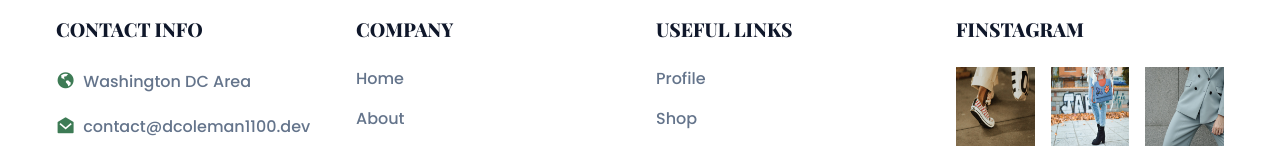
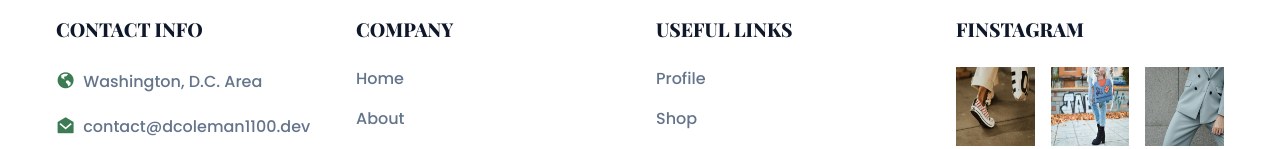
Before and after one commit to ColeDre/ecommerce-portfolio-project, a React (Vite) app in the folder client/: page / in a window 1280 px wide. Shown: the part 3877-4026 px from the top of the page. Built offline with nearby package versions, Linux system fonts and the light colour scheme.

Commit message:
Fix footer spelling

```diff
--- a/client/src/components/Footer.jsx
+++ b/client/src/components/Footer.jsx
@@ -20,7 +20,7 @@ const Footer = () => {
               href='https://maps.app.goo.gl/dh7zjuSrUeNbxdRw6'
               target='_blank'
             >
-              Washington DC Area
+              Washington, D.C. Area
             </a>
           </p>
           <p>
```
